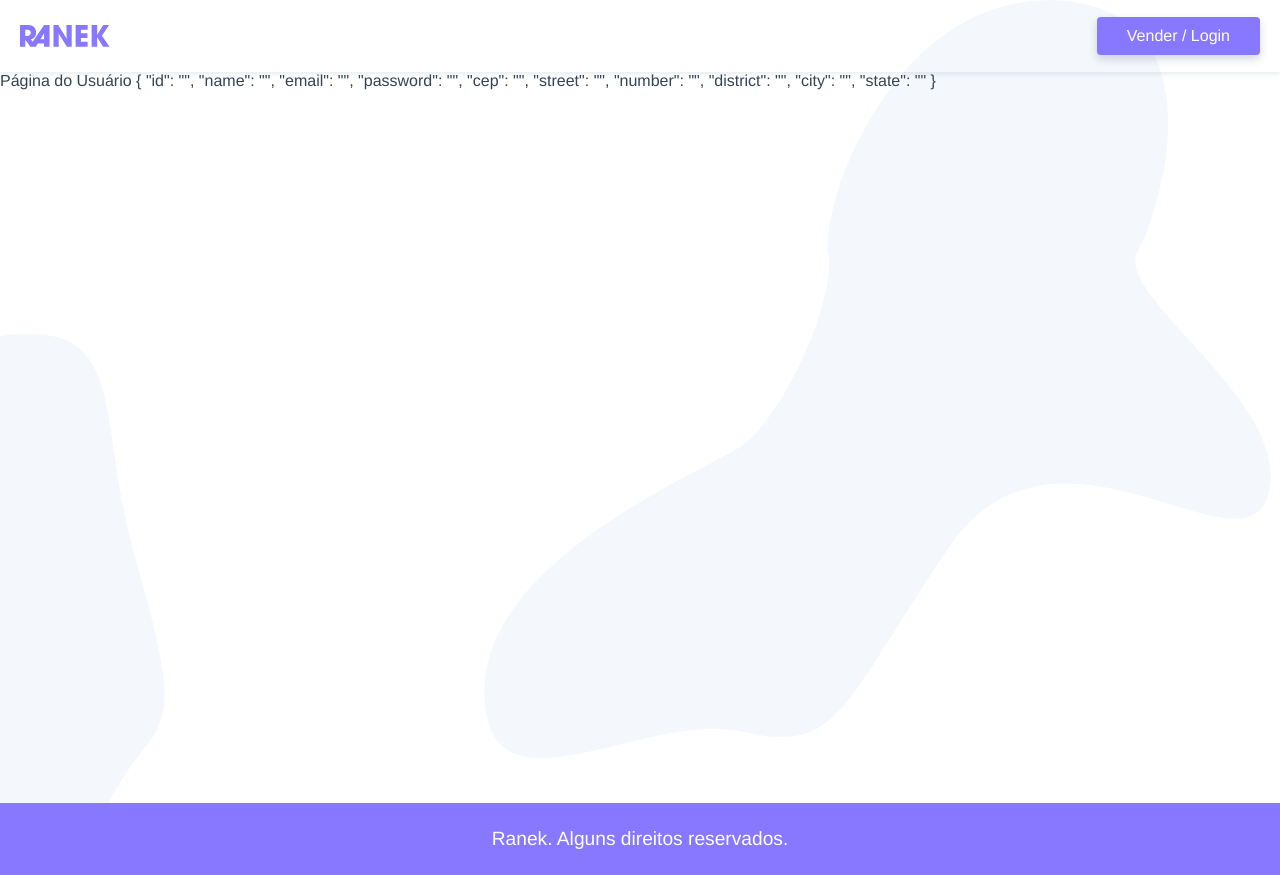
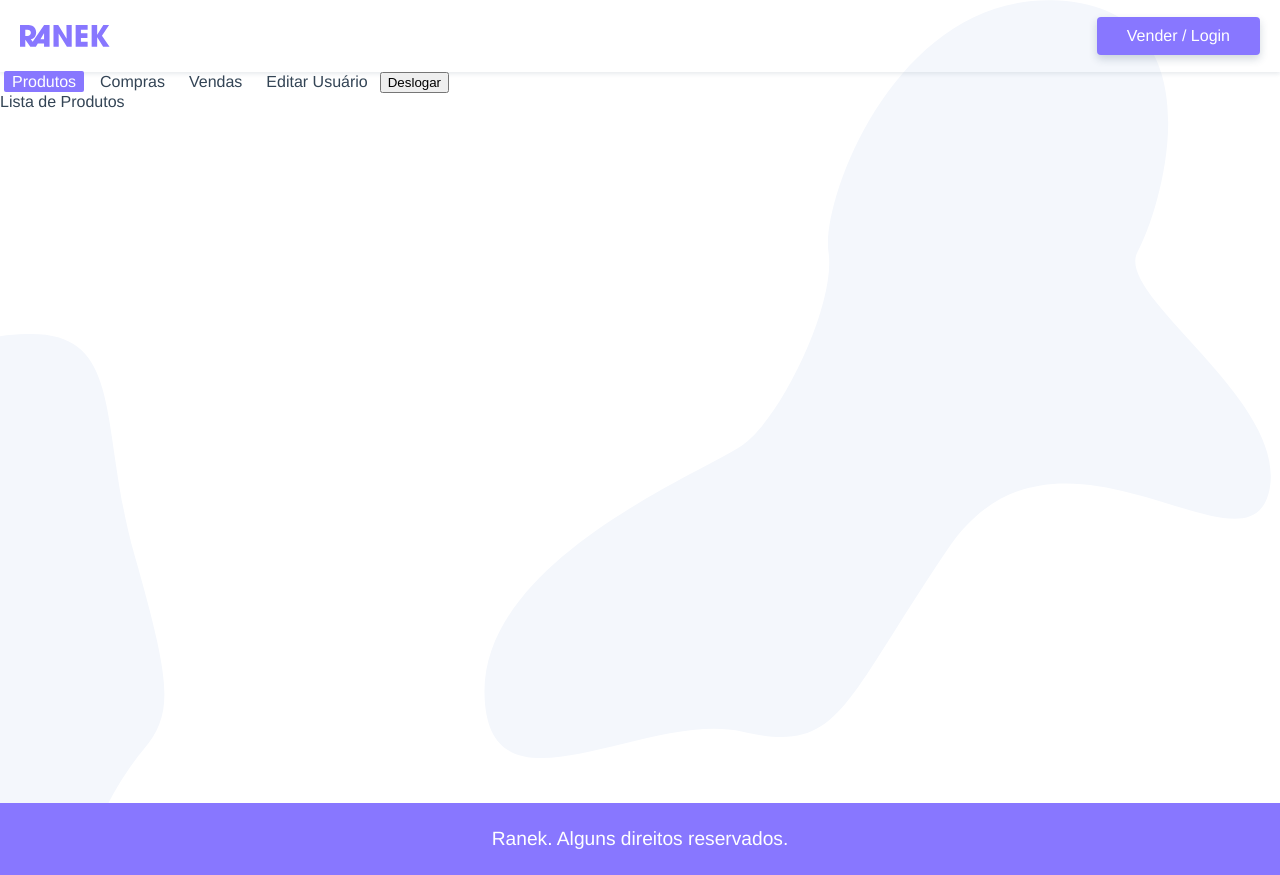
Before and after one commit to ambegossi/ranek-vuejs, a Vue app: page /user in a window 1280 px wide. Built offline with nearby package versions, Linux system fonts and the light colour scheme.

Commit message:
Added User router

```diff
--- a/src/router/index.js
+++ b/src/router/index.js
@@ -4,6 +4,10 @@
 import Product from '../views/Product.vue';
 import Login from '../views/Login.vue';
 import User from '../views/user/User.vue';
+import UserProducts from '../views/user/UserProducts.vue';
+import UserEdit from '../views/user/UserEdit.vue';
+import UserShopping from '../views/user/UserShopping.vue';
+import UserSales from '../views/user/UserSales.vue';
 
 Vue.use(VueRouter);
 
@@ -26,8 +30,29 @@
   },
   {
     path: '/user',
-    name: 'User',
     component: User,
+    children: [
+      {
+        path: '',
+        name: 'User',
+        component: UserProducts,
+      },
+      {
+        path: 'shopping',
+        name: 'Shopping',
+        component: UserShopping,
+      },
+      {
+        path: 'sales',
+        name: 'Sales',
+        component: UserSales,
+      },
+      {
+        path: 'edit',
+        name: 'User-Edit',
+        component: UserEdit,
+      },
+    ],
   },
 ];
 
--- a/src/store/index.js
+++ b/src/store/index.js
@@ -39,6 +39,21 @@
       context.commit('UPDATE_USER', { id: payload.email });
       return api.post('/user', payload);
     },
+    signOutUser(context) {
+      context.commit('UPDATE_USER', {
+        id: '',
+        name: '',
+        email: '',
+        password: '',
+        cep: '',
+        street: '',
+        number: '',
+        district: '',
+        city: '',
+        state: '',
+      });
+      context.commit('UPDATE_LOGIN', false);
+    },
   },
   modules: {},
 });
--- a/src/views/user/User.vue
+++ b/src/views/user/User.vue
@@ -1,10 +1,39 @@
 <template>
-  <p>Página do Usuário {{ $store.state.user }}</p>
+  <section class="user">
+    <nav class="sidenav">
+      <ul>
+        <li>
+          <router-link :to="{ name: 'User' }">Produtos</router-link>
+        </li>
+        <li>
+          <router-link :to="{ name: 'Shopping' }">Compras</router-link>
+        </li>
+        <li>
+          <router-link :to="{ name: 'Sales' }">Vendas</router-link>
+        </li>
+        <li>
+          <router-link :to="{ name: 'User-Edit' }">Editar Usuário</router-link>
+        </li>
+        <li>
+          <button @click.prevent="signOut">Deslogar</button>
+        </li>
+      </ul>
+    </nav>
+    <transition mode="out-in">
+      <router-view></router-view>
+    </transition>
+  </section>
 </template>
 
 <script>
 export default {
   name: 'User',
+  methods: {
+    signOut() {
+      this.$store.dispatch('signOutUser');
+      this.$router.push('/login');
+    },
+  },
 };
 </script>
 
--- /dev/null
+++ b/src/views/user/UserEdit.vue
@@ -0,0 +1,9 @@
+<template>
+  <p>Editar Usuário</p>
+</template>
+
+<script>
+export default {};
+</script>
+
+<style></style>
--- /dev/null
+++ b/src/views/user/UserProducts.vue
@@ -0,0 +1,9 @@
+<template>
+  <p>Lista de Produtos</p>
+</template>
+
+<script>
+export default {};
+</script>
+
+<style></style>
--- /dev/null
+++ b/src/views/user/UserSales.vue
@@ -0,0 +1,9 @@
+<template>
+  <p>Lista de vendas</p>
+</template>
+
+<script>
+export default {};
+</script>
+
+<style></style>
--- /dev/null
+++ b/src/views/user/UserShopping.vue
@@ -0,0 +1,9 @@
+<template>
+  <p>Lista de Compras</p>
+</template>
+
+<script>
+export default {};
+</script>
+
+<style></style>
```
